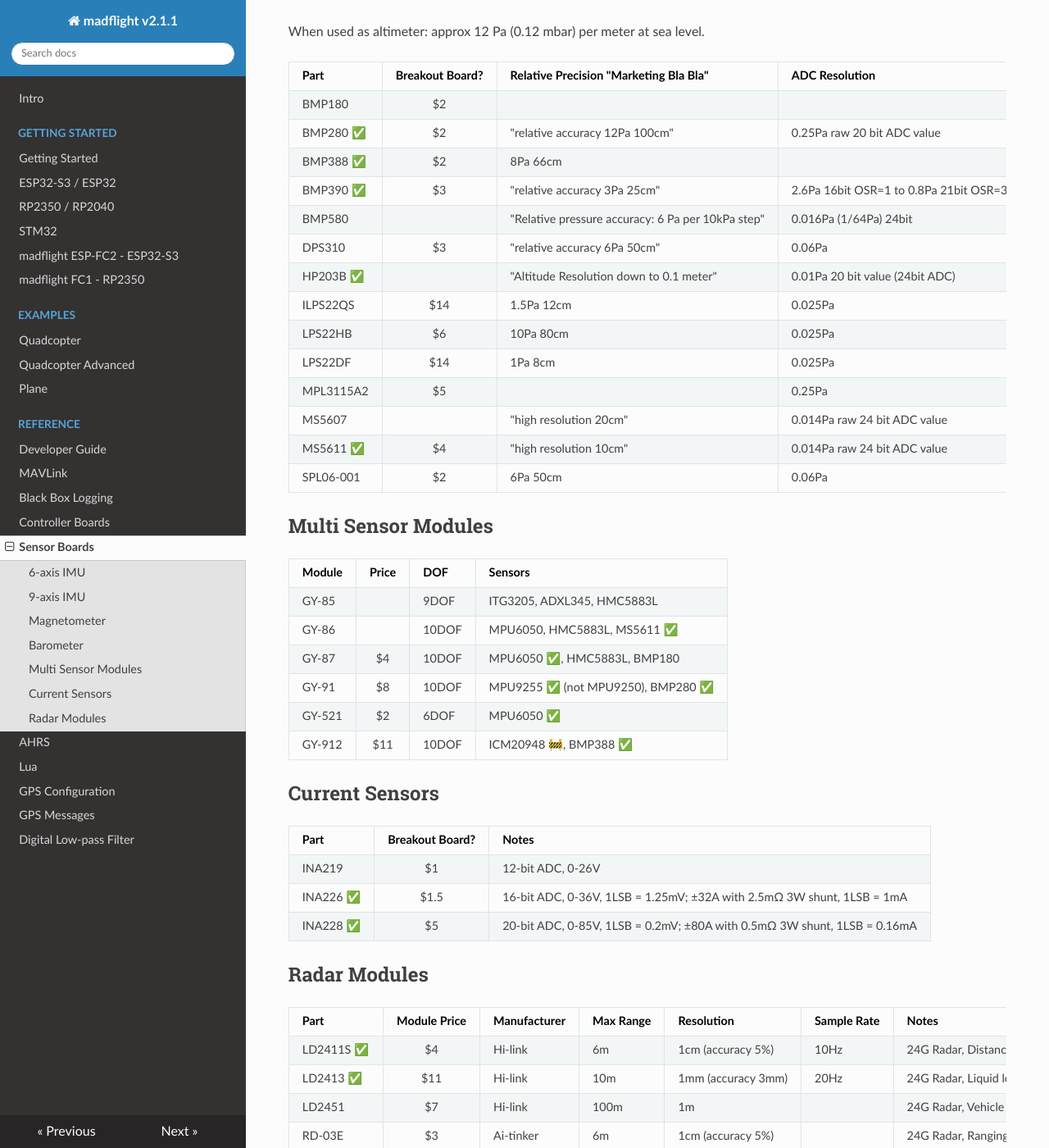
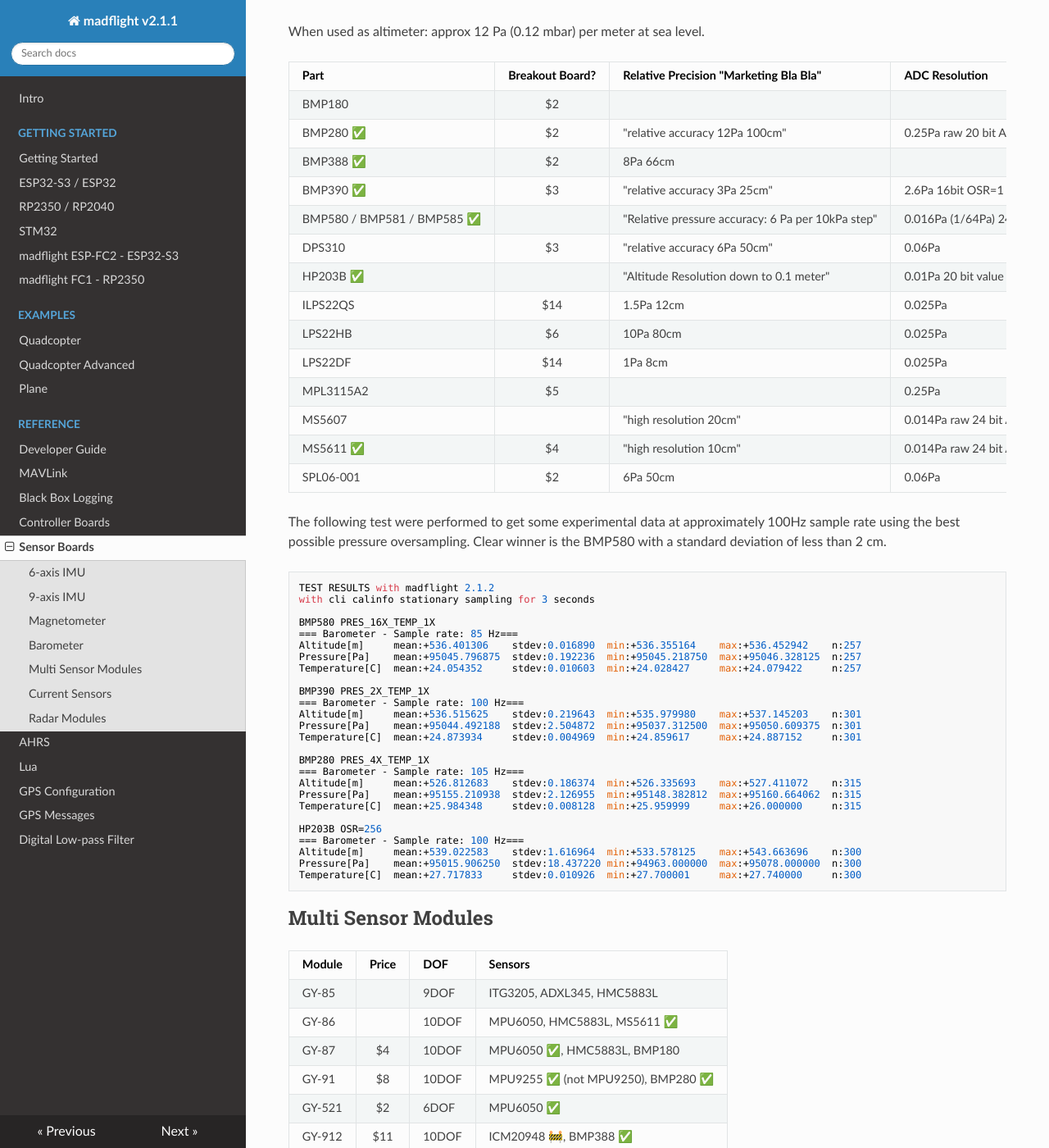
Before and after one commit to qqqlab/madflight-docs, an MkDocs documentation site: the page built from docs/Sensor-Boards.md, in a window 1280 px wide and 1400 px high, scrolled down 2072 px. Shown: the whole window at 82% size. Built offline with MkDocs 1.6.1, drawn with Linux system fonts in a browser that asks for light colours; nearby versions of some CDN libraries.

Commit message:
Update Sensor-Boards.md

````diff
--- a/docs/Sensor-Boards.md
+++ b/docs/Sensor-Boards.md
@@ -73,7 +73,7 @@
 BMP280 &#x2705;| $2 | "relative accuracy 12Pa 100cm" | 0.25Pa raw 20 bit ADC value | 26-167Hz OSR=16-1 | 2.5Pa 20cm @125Hz | 2.5x2x1mm, 8 pin, pitch 0.65mm
 BMP388 &#x2705;| $2 | 8Pa 66cm | | 200Hz
 BMP390 &#x2705;| $3 | "relative accuracy 3Pa 25cm" | 2.6Pa 16bit OSR=1 to 0.8Pa 21bit OSR=32 | 25-200Hz OSR=32-1| 0.9Pa @25Hz OSR=32, 5Pa  @100Hz | 2x2x0.75mm, 10 pi, pitch 0.5mm
-BMP580 | | "Relative pressure accuracy: 6 Pa per 10kPa step" | 0.016Pa (1/64Pa) 24bit | 622 Hz | 0.15Pa @46Hz, 0.78Pa @498Hz | 2x2x0.8mm, 10 pin, pitch 0.5mm
+BMP580 / BMP581 / BMP585 &#x2705;| | "Relative pressure accuracy: 6 Pa per 10kPa step" | 0.016Pa (1/64Pa) 24bit | 622 Hz | 0.15Pa @46Hz, 0.78Pa @498Hz | 2x2x0.8mm, 10 pin, pitch 0.5mm
 DPS310    | $3 | "relative accuracy 6Pa 50cm" | 0.06Pa | 128Hz | 0.35Pa @35Hz | 2.5x2x1 mm, 8 pin, pitch 0.65mm
 HP203B &#x2705;| | "Altitude Resolution down to 0.1 meter" | 0.01Pa 20 bit value (24bit ADC) | 8-240Hz OSR=4096-128| | 3.8×3.6×1.2 mm, 8 pin, pitch 0.9mm
 ILPS22QS  | $14 | 1.5Pa 12cm | 0.025Pa | 200Hz
@@ -84,6 +84,35 @@
 MS5611 &#x2705;| $4 | "high resolution 10cm" | 0.014Pa raw 24 bit ADC value | 120-2000Hz OSR=4096-256 | | 5x3x1 mm, 8 pin, pitch 1.25mm
 SPL06-001 | $2 | 6Pa 50cm | 0.06Pa | 128Hz | 1.2Pa @35Hz | Registers identical to DSP310, but noisier
 
+The following test were performed to get some experimental data at approximately 100Hz sample rate using the best possible pressure oversampling. Clear winner is the BMP580 with a standard deviation of less than 2 cm.
+```
+TEST RESULTS with madflight 2.1.2
+with cli calinfo stationary sampling for 3 seconds
+
+BMP580 PRES_16X_TEMP_1X
+=== Barometer - Sample rate: 85 Hz===
+Altitude[m]     mean:+536.401306    stdev:0.016890	min:+536.355164    max:+536.452942    n:257
+Pressure[Pa]    mean:+95045.796875  stdev:0.192236	min:+95045.218750  max:+95046.328125  n:257
+Temperature[C]  mean:+24.054352     stdev:0.010603	min:+24.028427     max:+24.079422     n:257
+
+BMP390 PRES_2X_TEMP_1X
+=== Barometer - Sample rate: 100 Hz===
+Altitude[m]     mean:+536.515625    stdev:0.219643	min:+535.979980    max:+537.145203    n:301
+Pressure[Pa]    mean:+95044.492188  stdev:2.504872	min:+95037.312500  max:+95050.609375  n:301
+Temperature[C]  mean:+24.873934	    stdev:0.004969	min:+24.859617     max:+24.887152     n:301
+
+BMP280 PRES_4X_TEMP_1X
+=== Barometer - Sample rate: 105 Hz===
+Altitude[m]   	mean:+526.812683    stdev:0.186374	min:+526.335693    max:+527.411072    n:315
+Pressure[Pa]  	mean:+95155.210938	stdev:2.126955	min:+95148.382812  max:+95160.664062  n:315
+Temperature[C]	mean:+25.984348     stdev:0.008128	min:+25.959999     max:+26.000000     n:315
+
+HP203B OSR=256
+=== Barometer - Sample rate: 100 Hz===
+Altitude[m]     mean:+539.022583    stdev:1.616964  min:+533.578125    max:+543.663696    n:300
+Pressure[Pa]    mean:+95015.906250	stdev:18.437220 min:+94963.000000  max:+95078.000000  n:300
+Temperature[C]  mean:+27.717833     stdev:0.010926  min:+27.700001     max:+27.740000     n:300
+```
 
 ## Multi Sensor Modules
 
````
